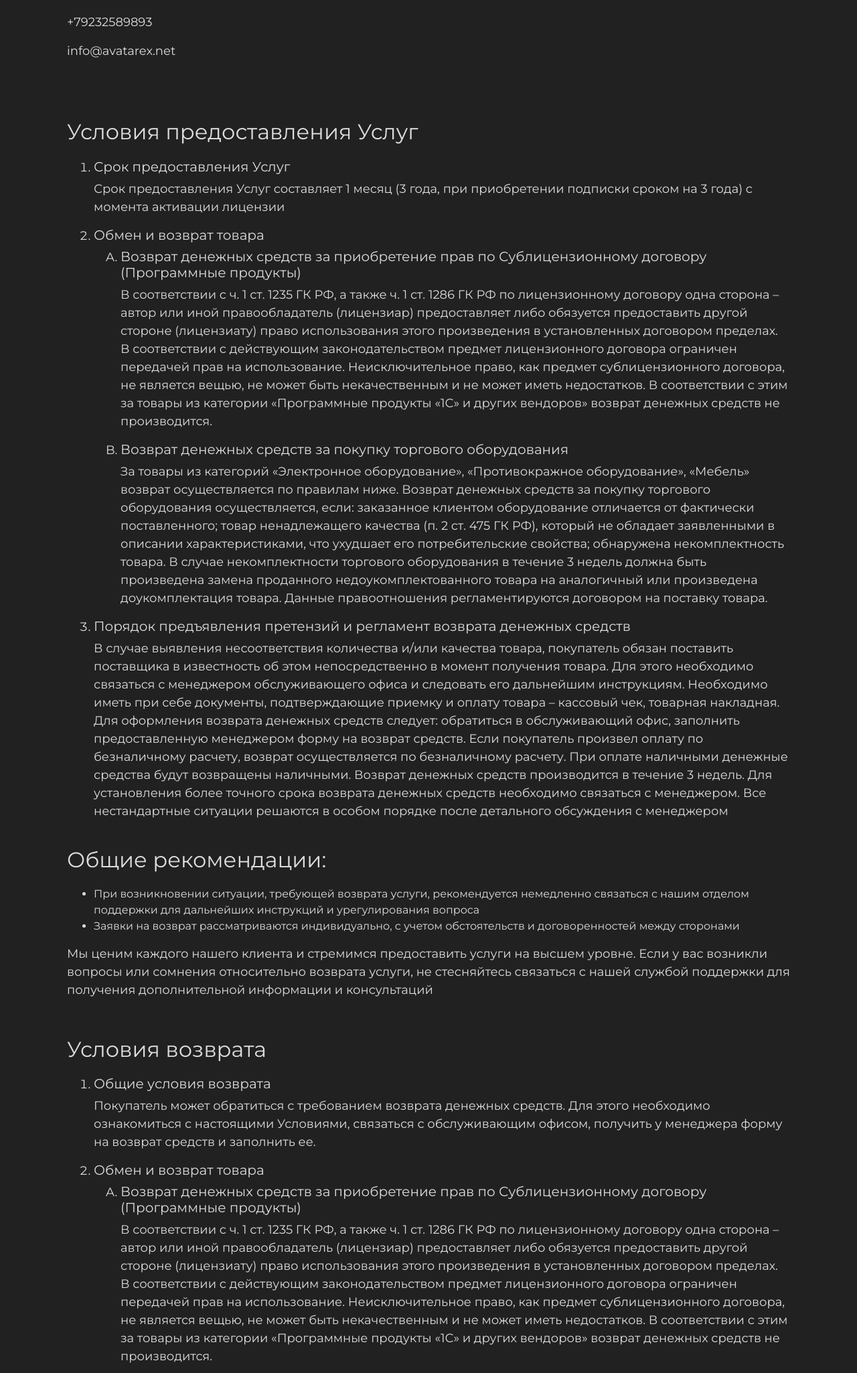
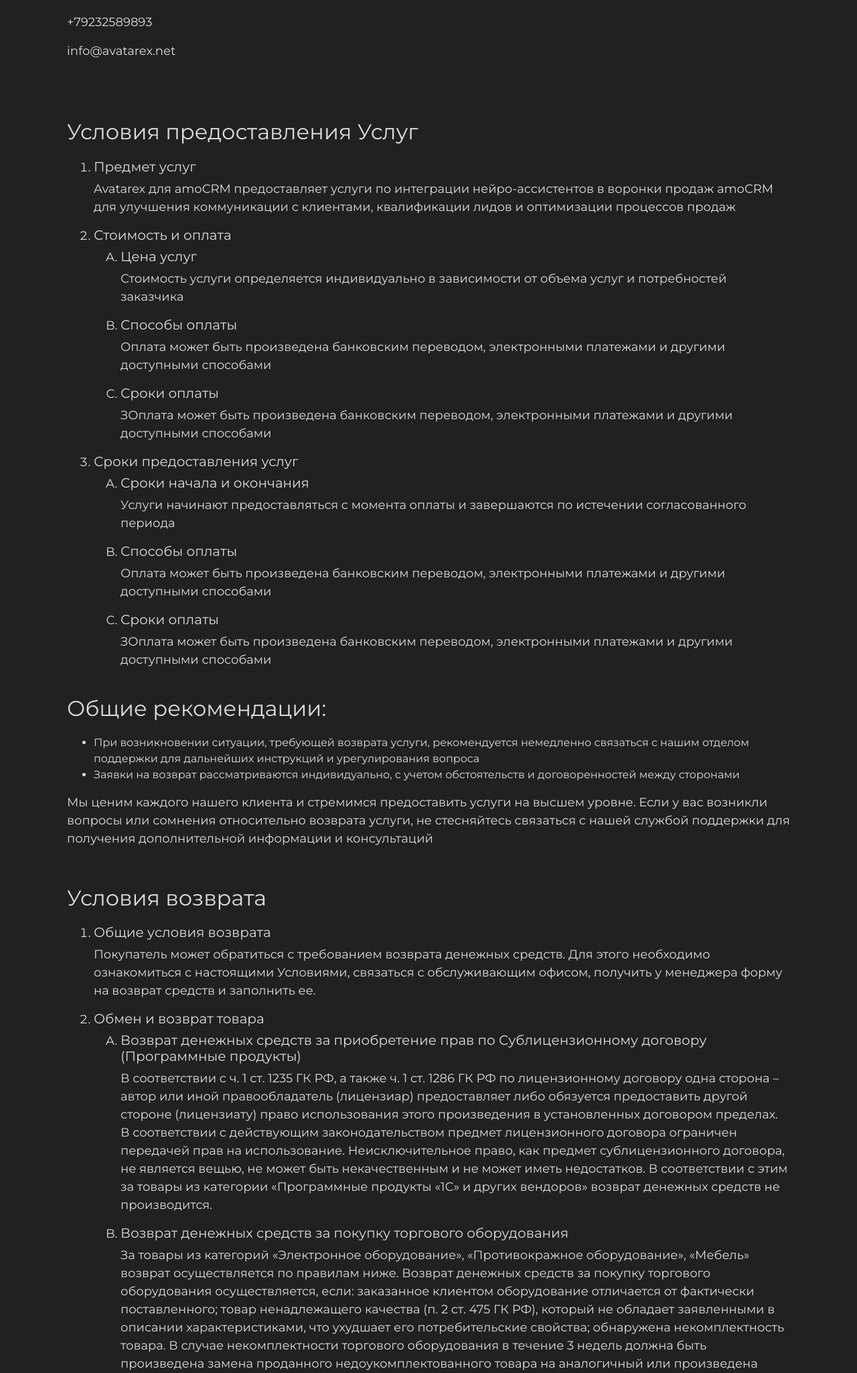
Before and after one commit to Oleg-Pashchenko/avatarex-site, a Django app: page /about/ in a window 1280 px wide. Shown: the part 1257-3307 px from the top of the page at 67% size. Run offline with Django 4.2, Linux system fonts and the light colour scheme; some libraries are stand-ins or nearby versions.

Commit message:
commit 31

```diff
--- a/static/js/saveButton.js
+++ b/static/js/saveButton.js
@@ -152,11 +152,10 @@ function saveData(mode, pipeline_id) {
                         knowledgeBoundedObject.dbErrorMessage = dbErrorMessage;
                         knowledgeBoundedObject.serviceSettingsErrorMessage = serviceSettingsErrorMessage;
 
-
+                        dataObject['knowledge-bounded'] = knowledgeBoundedObject;
                     }
                 }
             )
-
             dataObject['knowledge-bounded'] = knowledgeBoundedObject;
 
 
--- a/templates/home/about.html
+++ b/templates/home/about.html
@@ -95,51 +95,41 @@
             <div class="col-12">
                 <h2>Условия предоставления Услуг</h2>
                 <ol>
-                    <li class="mb-3"><h5>Срок предоставления Услуг</h5>
-                       Срок предоставления Услуг составляет 1 месяц (3 года, при приобретении подписки сроком на 3 года) с момента активации лицензии
+                    <li class="mb-3"><h5>Предмет услуг</h5>
+                        Avatarex для amoCRM предоставляет услуги по интеграции нейро-ассистентов в воронки продаж amoCRM
+                        для улучшения коммуникации с клиентами, квалификации лидов и оптимизации процессов продаж
                     </li>
-                    <li><h5>Обмен и возврат товара</h5>
+                    <li><h5>Стоимость и оплата</h5>
                         <ol class="inner_ol" type="A">
-                            <li class="mb-3"><h5>Возврат денежных средств за приобретение прав по Сублицензионному
-                                договору
-                                (Программные продукты)</h5>В соответствии с ч. 1 ст. 1235 ГК РФ, а также ч. 1 ст. 1286
-                                ГК РФ по лицензионному договору одна сторона – автор или иной правообладатель
-                                (лицензиар) предоставляет либо обязуется предоставить другой стороне (лицензиату) право
-                                использования этого произведения в установленных договором пределах. В соответствии с
-                                действующим законодательством предмет лицензионного договора ограничен передачей прав на
-                                использование. Неисключительное право, как предмет сублицензионного договора, не
-                                является вещью, не может быть некачественным и не может иметь недостатков. В
-                                соответствии с этим за товары из категории «Программные продукты «1С» и других вендоров»
-                                возврат денежных средств не производится.
+                            <li class="mb-3"><h5>Цена услуг</h5>Стоимость услуги определяется индивидуально в
+                                зависимости от объема услуг и потребностей заказчика
                             </li>
-                            <li class="mb-3"><h5>Возврат денежных средств за покупку торгового оборудования</h5>За
-                                товары из
-                                категорий «Электронное оборудование», «Противокражное оборудование», «Мебель» возврат
-                                осуществляется по правилам ниже. Возврат денежных средств за покупку торгового
-                                оборудования осуществляется, если: заказанное клиентом оборудование отличается от
-                                фактически поставленного; товар ненадлежащего качества (п. 2 ст. 475 ГК РФ), который не
-                                обладает заявленными в описании характеристиками, что ухудшает его потребительские
-                                свойства; обнаружена некомплектность товара. В случае некомплектности торгового
-                                оборудования в течение 3 недель должна быть произведена замена проданного
-                                недоукомплектованного товара на аналогичный или произведена доукомплектация товара.
-                                Данные правоотношения регламентируются договором на поставку товара.
+                            <li class="mb-3"><h5>Способы оплаты</h5>Оплата
+                                может быть произведена банковским переводом, электронными платежами и другими доступными
+                                способами
+                            </li>
+                            <li class="mb-3"><h5>Сроки оплаты</h5>ЗОплата
+                                может быть произведена банковским переводом, электронными платежами и другими доступными
+                                способами
                             </li>
                         </ol>
                     </li>
-                    <li class="mb-3"><h5>Порядок предъявления претензий и регламент возврата денежных средств</h5>В
-                        случае выявления
-                        несоответствия количества и/или качества товара, покупатель обязан поставить
-                        поставщика в известность об этом непосредственно в момент получения товара. Для этого необходимо
-                        связаться с менеджером обслуживающего офиса и следовать его дальнейшим инструкциям. Необходимо
-                        иметь при себе документы, подтверждающие приемку и оплату товара – кассовый чек, товарная
-                        накладная. Для оформления возврата денежных средств следует: обратиться в обслуживающий офис,
-                        заполнить предоставленную менеджером форму на возврат средств. Если покупатель произвел оплату
-                        по безналичному расчету, возврат осуществляется по безналичному расчету. При оплате наличными
-                        денежные средства будут возвращены наличными. Возврат денежных средств производится в течение 3
-                        недель. Для установления более точного срока возврата денежных средств необходимо связаться с
-                        менеджером. Все нестандартные ситуации решаются в особом порядке после детального обсуждения с
-                        менеджером
+                    <li><h5>Сроки предоставления услуг</h5>
+                        <ol class="inner_ol" type="A">
+                            <li class="mb-3"><h5>Сроки начала и окончания</h5>Услуги начинают предоставляться с момента
+                                оплаты и завершаются по истечении согласованного периода
+                            </li>
+                            <li class="mb-3"><h5>Способы оплаты</h5>Оплата
+                                может быть произведена банковским переводом, электронными платежами и другими доступными
+                                способами
+                            </li>
+                            <li class="mb-3"><h5>Сроки оплаты</h5>ЗОплата
+                                может быть произведена банковским переводом, электронными платежами и другими доступными
+                                способами
+                            </li>
+                        </ol>
                     </li>
+
                 </ol>
                 <h2>Общие рекомендации:</h2>
                 <ul>
```
Also changed, not shown: home/api.py (+12 -22 lines).
